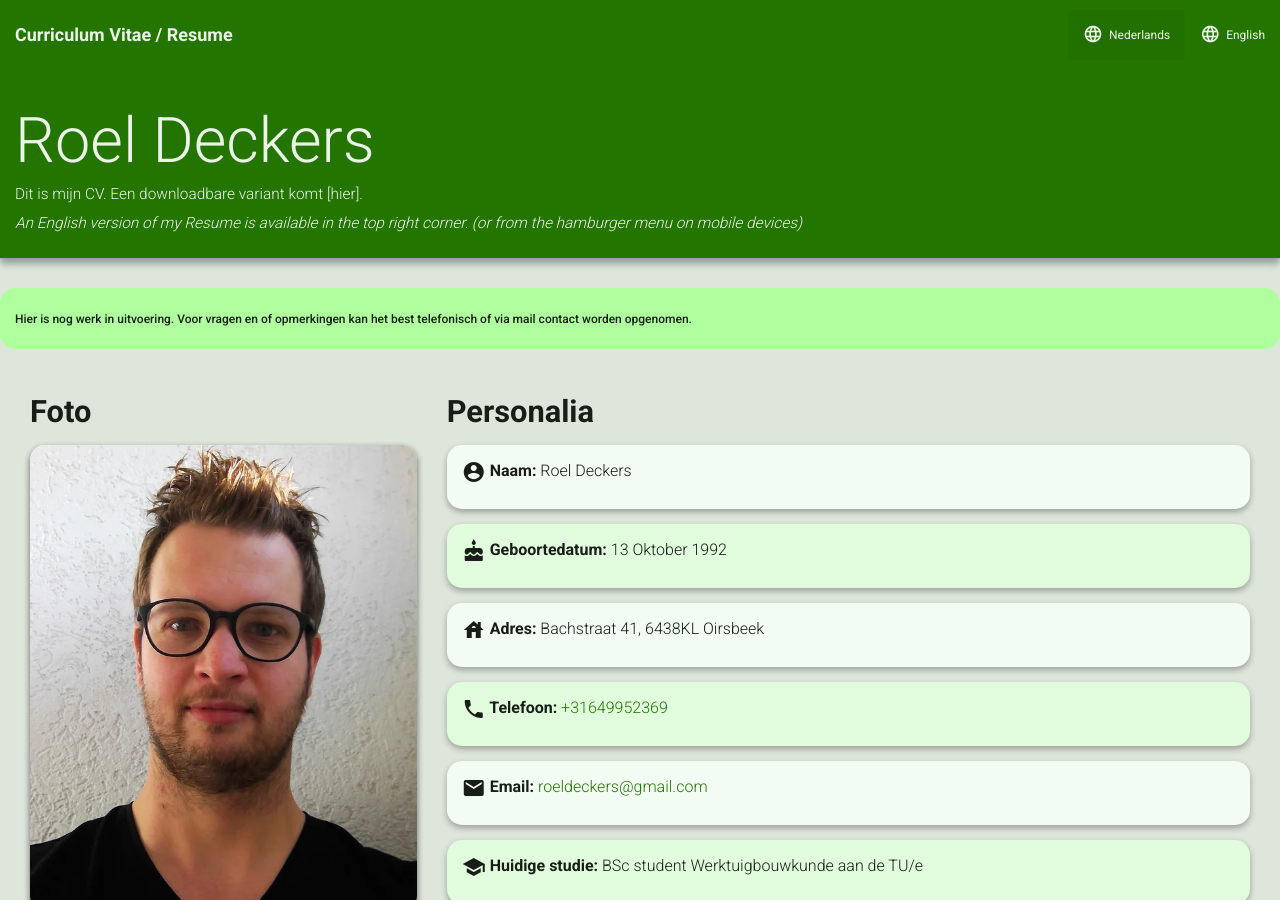
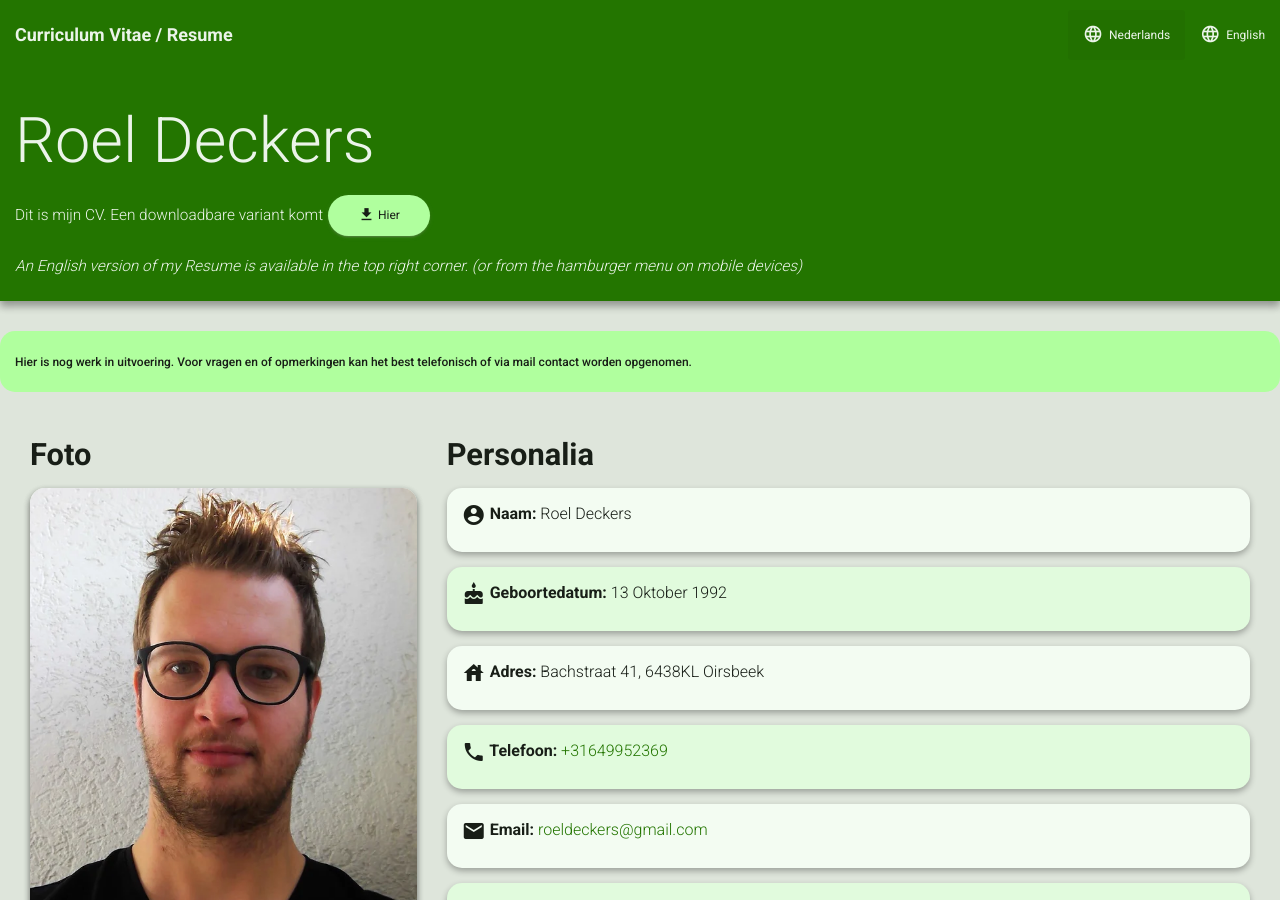
Before and after one commit to RoelD/CV, a Jekyll site: the page built from index.html, in a window 1280 px wide and 900 px high. Built offline with Jekyll 4.4.1, drawn with Linux system fonts in a browser that asks for light colours.

Commit message:
index: download button

```diff
--- a/index.html
+++ b/index.html
@@ -11,7 +11,7 @@ trouble.
 <div class="jumbotron">
   <div class="container-fluid">
     <h1>Roel Deckers</h1>
-    <h4>Dit is mijn CV. Een downloadbare variant komt [hier].</h4>
+    <h4>Dit is mijn CV. Een downloadbare variant komt <a class="btn btn-cv-medium btn-round" href="{{ site.url }}/#"><i class="material-icons">file_download</i> Hier</a></h4>
     <h4><em>An English version of my Resume is available in the top right corner. (or from the hamburger menu on mobile devices)</em></h4>
   </div>
 </div>
```
